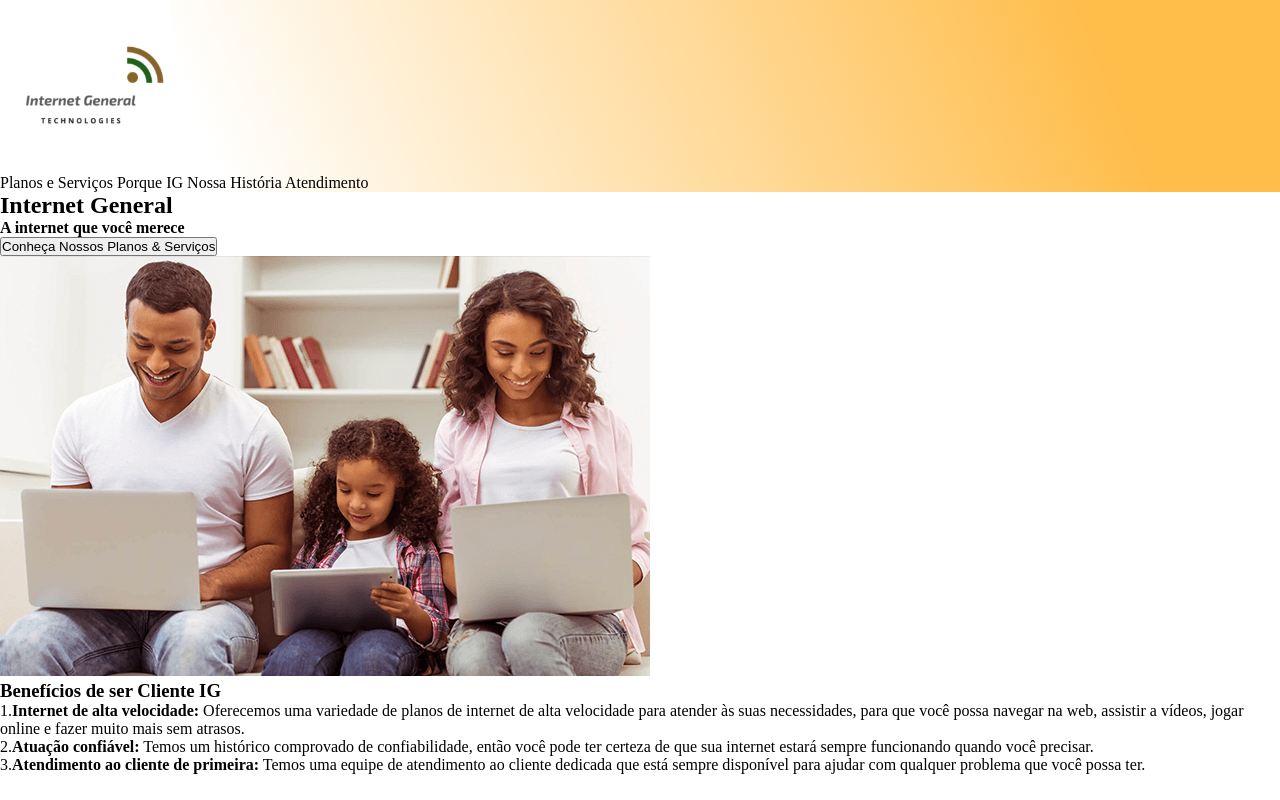
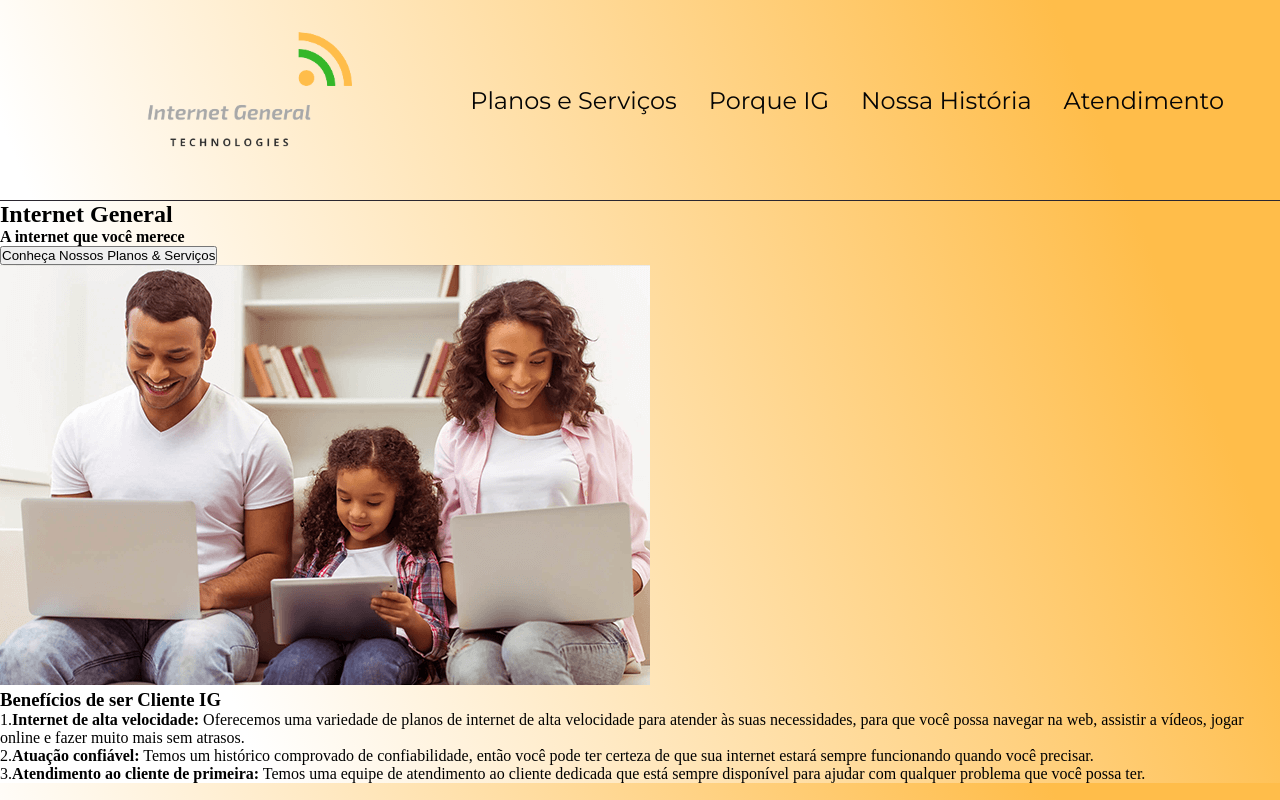
Before and after one commit to Leonardo-Talanski/landing-page-IG, a plain HTML site: page index.html in a window 1280 px wide. Drawn offline with Linux system fonts and the light colour scheme.

Commit message:
Nav menu totalmente estilizado

```diff
--- a/index.html
+++ b/index.html
@@ -11,7 +11,7 @@
 
 <body>
     <header class="cabecalho">
-        <img class="cabecalho-imagem" src="assets/images/teste.png" alt="Logo Internet General">
+        <img class="cabecalho-imagem" src="assets/images/Logo_Ig-removebg.png" alt="Logo Internet General">
         <nav class="cabecalho-menu">
           <a class="cabecalho-menu-item">Planos e Serviços</a>
           <a class="cabecalho-menu-item">Porque IG</a>
--- a/style.css
+++ b/style.css
@@ -13,12 +13,39 @@ font-family: 'Roboto Serif', serif; -- */
 
 body {
     font-size: 100%;
+    background: linear-gradient(68.15deg, #ffffff 16.62%, #FFBD4A 85.61%);
 }
 
 .cabecalho {
-    background: linear-gradient(68.15deg, #FFFFFF 16.62%, #FFBD4A 85.61%);
+    display: flex;
+    flex-direction: row;
+    align-items: center;
+    justify-content: space-around;
+    padding: 24px;
+    height: 200px;
 }
 
 .cabecalho-imagem {
-    width: 170px;
+    height: 400px;
 }
+
+.cabecalho img {
+    width: auto;
+    height: 350px;
+}
+
+.cabecalho-menu {
+    display: flex;
+    gap: 32px;
+}
+
+.cabecalho-menu-item {
+    font-family: 'Montserrat', sans-serif;
+    color: #050505;
+    font-weight: 400;
+    font-size: 24px;
+}
+
+.conteudo {
+    border-top: 0.4px solid #2B2730;
+}
```
